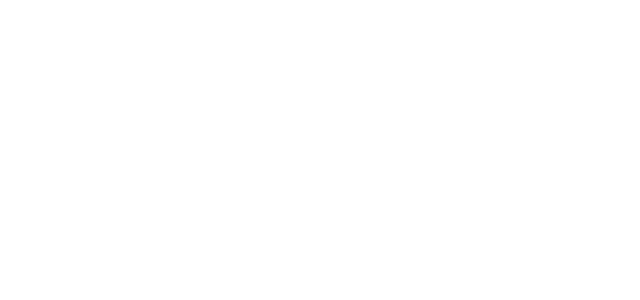
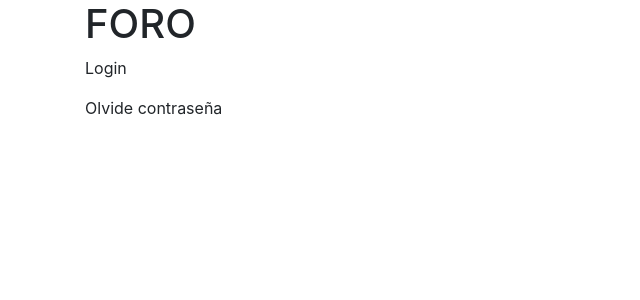
Before and after one commit to pedrompeck/Foro-UNQ, a React (Create React App) app in the folder forounq-react/: page / in a window 1280 px wide. Shown: the top 300 px of the page, without its empty margins (0-640 px from the left). Built offline with nearby package versions, Linux system fonts and the light colour scheme; no server answers.

Commit message:
Se agrega ruta de login a la interfaz

```diff
--- a/forounq-react/src/components/appRouter.js
+++ b/forounq-react/src/components/appRouter.js
@@ -2,6 +2,7 @@ import React from 'react';
 import { Route } from 'react-router';
 import { BrowserRouter } from 'react-router-dom';
 import Materias from './materias';
+import Login from './login';
 import Home from './home';
 
 class AppRouter extends React.Component {
@@ -10,6 +11,7 @@ class AppRouter extends React.Component {
         return (
           <BrowserRouter>
                 <Route exact path="/materias" component={Materias} />
+                <Route exact path="/" component={Login} />
           </BrowserRouter>
         )
     }
--- /dev/null
+++ b/forounq-react/src/components/login.js
@@ -0,0 +1,40 @@
+import React from 'react';
+import { materias } from '../api/api';
+
+class Login extends React.Component {
+
+    constructor() {
+        super();
+        this.state = {
+           userName: '',
+           password: '',
+        }
+    }
+
+    componentDidMount() {
+        materias()
+        .then(response => {
+          console.log(response);
+          this.setState({
+                materias: response
+            })
+        })
+        .catch(error => {
+            console.log(error);
+        })
+    }
+
+    render() {
+        return(
+            <div className="container">
+                        <h1> FORO </h1>
+                            <div>
+                              <p>Login</p>
+                              <p>Olvide contraseña</p>
+                             </div>
+                    </div>
+        );
+    }
+}
+
+export default Login;
```
